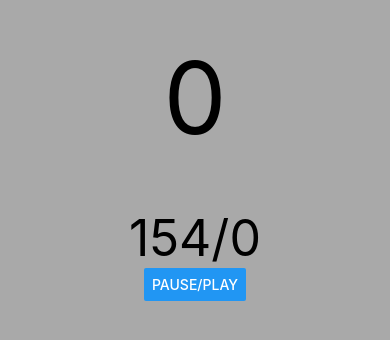
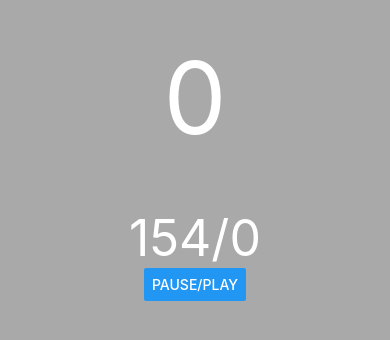
Before and after one commit to nickpiscopio/interval, a React Native app: screen /Timer in a window 390 px wide. Shown: the part 278-618 px from the top of the page. Built offline with nearby package versions, Linux system fonts and the light colour scheme; what expo-linking would draw is missing.

Commit message:
Added play/pause and colors to the background.

```diff
--- a/src/constants/Colors.ts
+++ b/src/constants/Colors.ts
@@ -23,6 +23,7 @@ export default {
   borderTitle: TEXT_MEDIUM,
   inputTitle: TEXT_MEDIUM,
   inputTitleBackground: WHITE,
+  timerText: TEXT_X_LIGHT,
   text: TEXT_DARK,
   textLight: TEXT_X_LIGHT,
   textPlaceholder: TEXT_LIGHT,
--- a/src/screens/TimerScreen.tsx
+++ b/src/screens/TimerScreen.tsx
@@ -1,6 +1,7 @@
 import { useEffect, useState, useRef } from "react";
 import { Button, StyleSheet, View, Text } from "react-native";
 
+import Colors from "../constants/Colors";
 import { RootStackScreenProps } from "../types";
 
 export default function TimerScreen({ route }: RootStackScreenProps<"Timer">) {
@@ -79,6 +80,11 @@ export default function TimerScreen({ route }: RootStackScreenProps<"Timer">) {
     return Math.ceil(currentInterval.durationLeftInMillis / 1000);
   }
 
+  function getCurrentIntervalBackgroundColor(): string {
+    const currentInterval = getCurrentInterval();
+    return currentInterval ? currentInterval.color : "";
+  }
+
   function getCurrentIntervalName(): string {
     const currentInterval = getCurrentInterval();
     return currentInterval ? currentInterval.name : "";
@@ -105,7 +111,6 @@ export default function TimerScreen({ route }: RootStackScreenProps<"Timer">) {
   function performChecksToAddSound(): void {}
 
   function pauseWorkout(): void {
-    console.log(isPausedRef.current);
     isPausedRef.current = !isPausedRef.current;
 
     if (isPausedRef.current) {
@@ -127,7 +132,12 @@ export default function TimerScreen({ route }: RootStackScreenProps<"Timer">) {
   }
 
   return (
-    <View style={styles.container}>
+    <View
+      style={[
+        styles.container,
+        { backgroundColor: getCurrentIntervalBackgroundColor() },
+      ]}
+    >
       <View style={[styles.timerBar, { height: timerBarHeight + "%" }]}></View>
       <Text style={styles.currentInterval}>{getCurrentIntervalName()}</Text>
       <Text style={styles.currentIntervalTimeRemaining}>
@@ -165,14 +175,17 @@ const styles = StyleSheet.create({
   currentInterval: {
     fontWeight: "bold",
     fontSize: 16,
+    color: Colors.timerText,
   },
   currentIntervalTimeRemaining: {
     marginTop: 50,
     marginBottom: 50,
     fontSize: 100,
+    color: Colors.timerText,
   },
   intervalsRemaining: {
     fontSize: 50,
+    color: Colors.timerText,
   },
   stats: {
     backgroundColor: "#FFFFFF",
```
